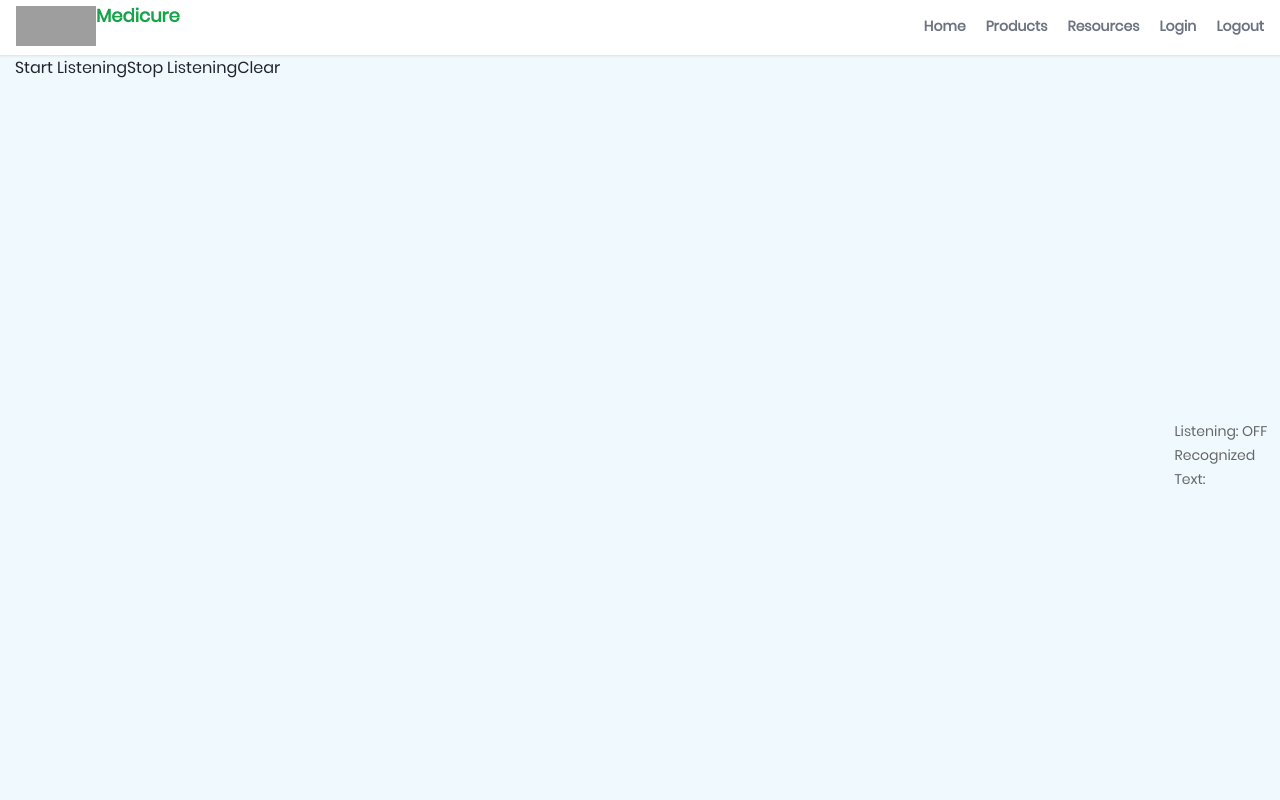
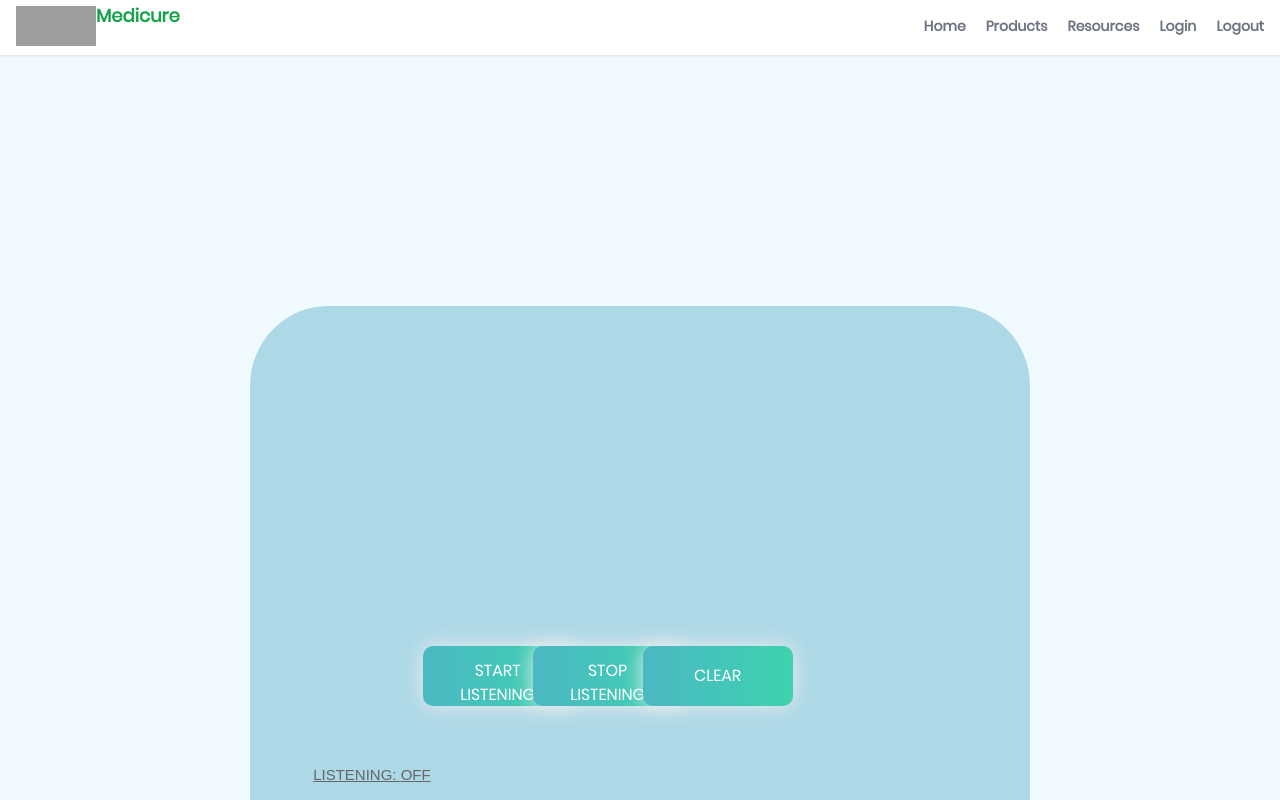
Before and after one commit to keerthiram2612/Medicure-Reactapp, a React (Create React App) app: page /features in a window 1280 px wide. Shown: the top 800 px of the page. Built offline with nearby package versions, Linux system fonts and the light colour scheme; grey boxes are pictures that could not be loaded.

Commit message:
updating the file

```diff
--- a/src/index.css
+++ b/src/index.css
@@ -66,6 +66,7 @@ body{
 
  }
 
+
  .swiper {
   left: 0%;
   align-items: center;
@@ -87,6 +88,22 @@ body{
  }
  .cont-img{
    transform:translateY(-20%);
+ }
+ .speech{
+  transform: translateX(7%);
+ }
+ .container-resource{
+  transform: translateX(-150%);
+ }
+ .resource button{
+   transform: translateX(-40%);
+
+ }
+ .speech{
+  margin-left: -230px;
+ }
+ .container-resource p{
+  margin: 10px;
  }
 
 }
@@ -221,4 +238,102 @@ text-decoration: none;
    display: flex;
    justify-content:center;
    align-items:center;
+   border-radius: 10%;
+   background-color: lightblue;
+   margin-left: 250px;
+   margin-right: 250px;
+   margin-bottom: 250px;
+   margin-top: 250px;
+
 }
+.resource button{
+  margin-left: -50px;
+  transform: translateX(-40%);
+  width: 150px;
+  height: 60px;
+}
+.speech{
+    display:flex;
+    margin-top: -60px;
+    margin-right: -260px;
+
+}
+.micro{
+  width: 190px;
+  background-color: lightblue;
+
+}
+.btn1{
+  background-image: linear-gradient(to right, #4CB8C4 0%, #3CD3AD  51%, #4CB8C4  100%);
+  margin: 10px;
+  padding: 13px 30px;
+  text-align: center;
+  text-transform: uppercase;
+  transition: 0.5s;
+  background-size: 200% auto;
+  color: white;
+  box-shadow: 0 0 20px #eee;
+  border-radius: 10px;
+  display: flex;
+}
+
+.btn1:hover {
+  background-position: right center; /* change the direction of the change here */
+  color: #fff;
+  text-decoration: none;
+}
+.btn2{
+  background-image: linear-gradient(to right, #4CB8C4 0%, #3CD3AD  51%, #4CB8C4  100%);
+  margin: 10px;
+  padding: 13px 30px;
+  text-align: center;
+  text-transform: uppercase;
+  transition: 0.5s;
+  background-size: 200% auto;
+  color: white;
+  box-shadow: 0 0 20px #eee;
+  border-radius: 10px;
+  display: block;
+}
+
+.btn2:hover {
+  background-position: right center; /* change the direction of the change here */
+  color: #fff;
+  text-decoration: none;
+}
+.btn3{
+  background-image: linear-gradient(to right, #4CB8C4 0%, #3CD3AD  51%, #4CB8C4  100%);
+  margin: 10px;
+  padding: 13px 30px;
+  text-align: center;
+  text-transform: uppercase;
+  transition: 0.5s;
+  background-size: 200% auto;
+  color: white;
+  box-shadow: 0 0 20px #eee;
+  border-radius: 10px;
+  display: block;
+}
+
+.btn3:hover {
+  background-position: right center; /* change the direction of the change here */
+  color: #fff;
+  text-decoration: none;
+}
+.container-resource{
+   transform:translate(-420%,100%);
+   margin-top: 20px;
+   font-size:15px;
+}
+
+.container-resource p{
+  font-size:15px;
+  font-family: sans-serif;
+  text-decoration: underline;
+  text-transform: uppercase;
+  transform:translateX(220%);
+  white-space: nowrap;
+  margin-bottom: 20px;
+
+
+}
--- a/src/pages/Resources.jsx
+++ b/src/pages/Resources.jsx
@@ -28,18 +28,18 @@ export default function Features() {
 
   return (
     <div className='resource'>
-      <div className='container'>
-        <button onClick={handleStartListening} disabled={isListening}>
+      <div className='speech'>
+        <button className="btn1"onClick={handleStartListening} disabled={isListening}>
           Start Listening
         </button>
-        <button onClick={handleStopListening} disabled={!isListening}>
+        <button  className="btn2"onClick={handleStopListening} disabled={!isListening}>
           Stop Listening
         </button>
-        <button onClick={handleClearText}>Clear</button>
+        <button className="btn3"onClick={handleClearText}>Clear</button>
       </div>
-      <div>
+      <div className='container-resource'>
         <p>Listening: {isListening ? 'ON' : 'OFF'}</p>
-        <p>Recognized Text: {recognizedText}</p>
+        <p className='content-res'>Recognized Text: {recognizedText}</p>
         <p></p>
       </div>
     </div>
```
